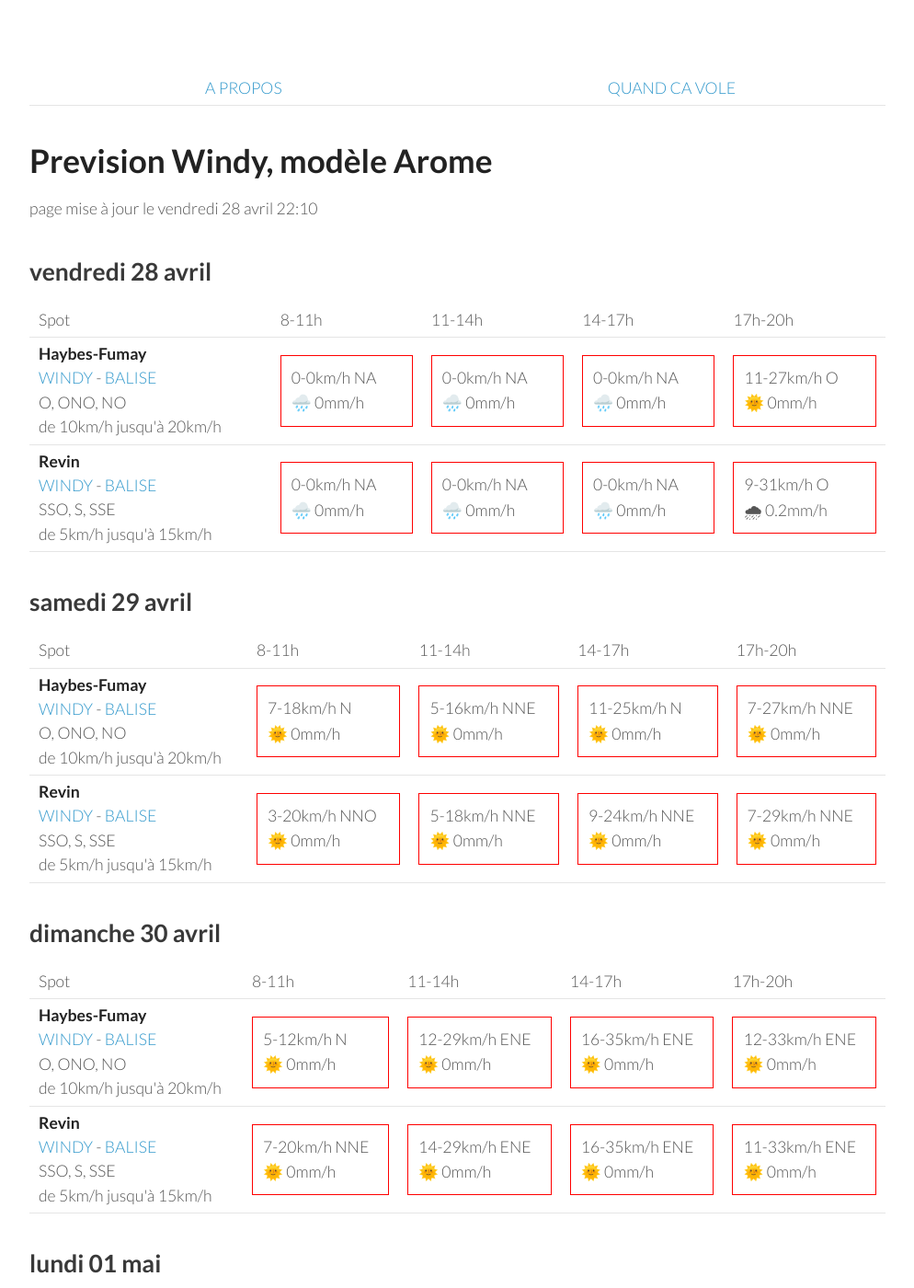
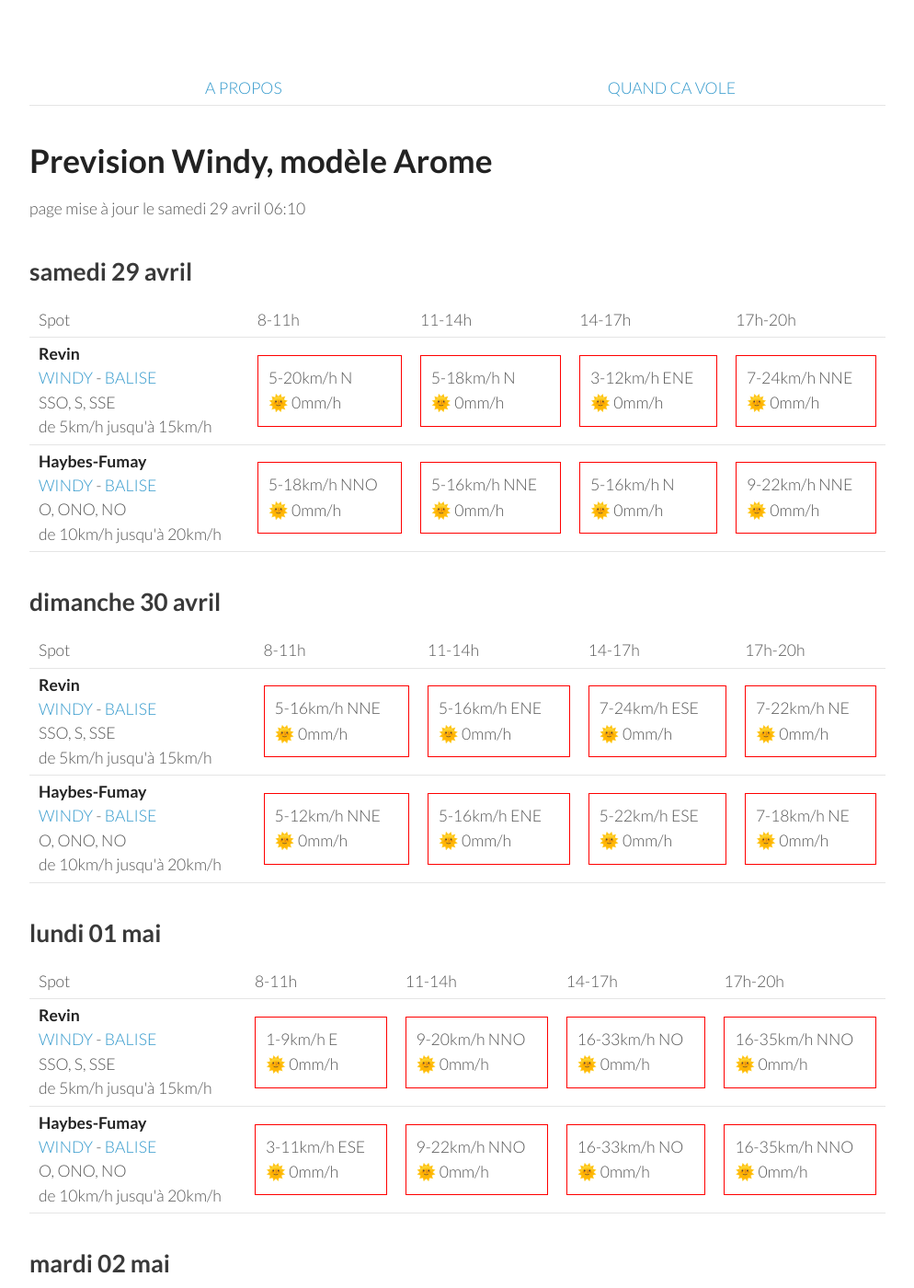
Before and after one commit to parapente-dans-le-nord/parapente-dans-le-nord.github.io, a Jekyll site: the page built from ardennes.markdown, in a window 1280 px wide and 1400 px high. Shown: the whole window at 92% size, without its empty margins (26-1020 px from the left). Built offline with Jekyll 4.4.1, drawn with Linux system fonts in a browser that asks for light colours; some of the changed text lies outside the part shown.

Commit message:
update index.markdown

```diff
--- a/ardennes.markdown
+++ b/ardennes.markdown
@@ -7,42 +7,8 @@ title:  "Tous les spots"
 {: .links}
 
 # Prevision Windy, modèle Arome
-page mise à jour le vendredi 28 avril 22:10
+page mise à jour le samedi 29 avril 06:10
 
-## vendredi 28 avril
-
-{::nomarkdown}
-<table>
-  <tbody>
-    <tr>
-      <td>Spot</td>
-      <td>8-11h</td>
-      <td>11-14h</td>
-      <td>14-17h</td>
-      <td>17h-20h</td>
-    </tr>
-<tr>
-        <td><strong>Haybes-Fumay</strong><br><a href="https://windy.com/49.998/4.715?49.913,4.738,10">WINDY</a> - <span class=""><a href="http://www.balisemeteo.com/balise.php?idBalise=104">BALISE</a> </span><br> <span class="vent-favorable">O, ONO, NO</span><br><span class="force-vent">de 10km/h jusqu'à 20km/h</span> </td>
-
-            <td><div class="not-flyable"><p>0-0km/h NA</p><p>🌧️ 0mm/h</p></div></td>
-            <td><div class="not-flyable"><p>0-0km/h NA</p><p>🌧️ 0mm/h</p></div></td>
-            <td><div class="not-flyable"><p>0-0km/h NA</p><p>🌧️ 0mm/h</p></div></td>
-            <td><div class="not-flyable"><p>11-27km/h O</p><p>🌞 0mm/h</p></div></td>
-
-    </tr>
-<tr>
-        <td><strong>Revin</strong><br><a href="https://windy.com/49.948/4.625?49.543,4.625,8">WINDY</a> - <span class=""><a href="http://www.balisemeteo.com/balise.php?idBalise=5019">BALISE</a> </span><br> <span class="vent-favorable">SSO, S, SSE</span><br><span class="force-vent">de 5km/h jusqu'à 15km/h</span> </td>
-
-            <td><div class="not-flyable"><p>0-0km/h NA</p><p>🌧️ 0mm/h</p></div></td>
-            <td><div class="not-flyable"><p>0-0km/h NA</p><p>🌧️ 0mm/h</p></div></td>
-            <td><div class="not-flyable"><p>0-0km/h NA</p><p>🌧️ 0mm/h</p></div></td>
-            <td><div class="not-flyable"><p>9-31km/h O</p><p>🌧 0.2mm/h</p></div></td>
-
-    </tr>
-
-</tbody>
-</table>
-{:/}
 ## samedi 29 avril
 
 {::nomarkdown}
@@ -56,22 +22,22 @@ page mise à jour le vendredi 28 avril 22:10
       <td>17h-20h</td>
     </tr>
 <tr>
-        <td><strong>Haybes-Fumay</strong><br><a href="https://windy.com/49.998/4.715?49.913,4.738,10">WINDY</a> - <span class=""><a href="http://www.balisemeteo.com/balise.php?idBalise=104">BALISE</a> </span><br> <span class="vent-favorable">O, ONO, NO</span><br><span class="force-vent">de 10km/h jusqu'à 20km/h</span> </td>
+        <td><strong>Revin</strong><br><a href="https://windy.com/49.948/4.625?49.543,4.625,8">WINDY</a> - <span class=""><a href="http://www.balisemeteo.com/balise.php?idBalise=5019">BALISE</a> </span><br> <span class="vent-favorable">SSO, S, SSE</span><br><span class="force-vent">de 5km/h jusqu'à 15km/h</span> </td>
 
-            <td><div class="not-flyable"><p>7-18km/h N</p><p>🌞 0mm/h</p></div></td>
-            <td><div class="not-flyable"><p>5-16km/h NNE</p><p>🌞 0mm/h</p></div></td>
-            <td><div class="not-flyable"><p>11-25km/h N</p><p>🌞 0mm/h</p></div></td>
-            <td><div class="not-flyable"><p>7-27km/h NNE</p><p>🌞 0mm/h</p></div></td>
+            <td><div class="not-flyable"><p>5-20km/h N</p><p>🌞 0mm/h</p></div></td>
+            <td><div class="not-flyable"><p>5-18km/h N</p><p>🌞 0mm/h</p></div></td>
+            <td><div class="not-flyable"><p>3-12km/h ENE</p><p>🌞 0mm/h</p></div></td>
+            <td><div class="not-flyable"><p>7-24km/h NNE</p><p>🌞 0mm/h</p></div></td>
 
 
     </tr>
 <tr>
-        <td><strong>Revin</strong><br><a href="https://windy.com/49.948/4.625?49.543,4.625,8">WINDY</a> - <span class=""><a href="http://www.balisemeteo.com/balise.php?idBalise=5019">BALISE</a> </span><br> <span class="vent-favorable">SSO, S, SSE</span><br><span class="force-vent">de 5km/h jusqu'à 15km/h</span> </td>
+        <td><strong>Haybes-Fumay</strong><br><a href="https://windy.com/49.998/4.715?49.913,4.738,10">WINDY</a> - <span class=""><a href="http://www.balisemeteo.com/balise.php?idBalise=104">BALISE</a> </span><br> <span class="vent-favorable">O, ONO, NO</span><br><span class="force-vent">de 10km/h jusqu'à 20km/h</span> </td>
 
-            <td><div class="not-flyable"><p>3-20km/h NNO</p><p>🌞 0mm/h</p></div></td>
-            <td><div class="not-flyable"><p>5-18km/h NNE</p><p>🌞 0mm/h</p></div></td>
-            <td><div class="not-flyable"><p>9-24km/h NNE</p><p>🌞 0mm/h</p></div></td>
-            <td><div class="not-flyable"><p>7-29km/h NNE</p><p>🌞 0mm/h</p></div></td>
+            <td><div class="not-flyable"><p>5-18km/h NNO</p><p>🌞 0mm/h</p></div></td>
+            <td><div class="not-flyable"><p>5-16km/h NNE</p><p>🌞 0mm/h</p></div></td>
+            <td><div class="not-flyable"><p>5-16km/h N</p><p>🌞 0mm/h</p></div></td>
+            <td><div class="not-flyable"><p>9-22km/h NNE</p><p>🌞 0mm/h</p></div></td>
 
 
     </tr>
@@ -92,22 +58,22 @@ page mise à jour le vendredi 28 avril 22:10
       <td>17h-20h</td>
     </tr>
 <tr>
-        <td><strong>Haybes-Fumay</strong><br><a href="https://windy.com/49.998/4.715?49.913,4.738,10">WINDY</a> - <span class=""><a href="http://www.balisemeteo.com/balise.php?idBalise=104">BALISE</a> </span><br> <span class="vent-favorable">O, ONO, NO</span><br><span class="force-vent">de 10km/h jusqu'à 20km/h</span> </td>
+        <td><strong>Revin</strong><br><a href="https://windy.com/49.948/4.625?49.543,4.625,8">WINDY</a> - <span class=""><a href="http://www.balisemeteo.com/balise.php?idBalise=5019">BALISE</a> </span><br> <span class="vent-favorable">SSO, S, SSE</span><br><span class="force-vent">de 5km/h jusqu'à 15km/h</span> </td>
 
-            <td><div class="not-flyable"><p>5-12km/h N</p><p>🌞 0mm/h</p></div></td>
-            <td><div class="not-flyable"><p>12-29km/h ENE</p><p>🌞 0mm/h</p></div></td>
-            <td><div class="not-flyable"><p>16-35km/h ENE</p><p>🌞 0mm/h</p></div></td>
-            <td><div class="not-flyable"><p>12-33km/h ENE</p><p>🌞 0mm/h</p></div></td>
+            <td><div class="not-flyable"><p>5-16km/h NNE</p><p>🌞 0mm/h</p></div></td>
+            <td><div class="not-flyable"><p>5-16km/h ENE</p><p>🌞 0mm/h</p></div></td>
+            <td><div class="not-flyable"><p>7-24km/h ESE</p><p>🌞 0mm/h</p></div></td>
+            <td><div class="not-flyable"><p>7-22km/h NE</p><p>🌞 0mm/h</p></div></td>
 
 
     </tr>
 <tr>
-        <td><strong>Revin</strong><br><a href="https://windy.com/49.948/4.625?49.543,4.625,8">WINDY</a> - <span class=""><a href="http://www.balisemeteo.com/balise.php?idBalise=5019">BALISE</a> </span><br> <span class="vent-favorable">SSO, S, SSE</span><br><span class="force-vent">de 5km/h jusqu'à 15km/h</span> </td>
+        <td><strong>Haybes-Fumay</strong><br><a href="https://windy.com/49.998/4.715?49.913,4.738,10">WINDY</a> - <span class=""><a href="http://www.balisemeteo.com/balise.php?idBalise=104">BALISE</a> </span><br> <span class="vent-favorable">O, ONO, NO</span><br><span class="force-vent">de 10km/h jusqu'à 20km/h</span> </td>
 
-            <td><div class="not-flyable"><p>7-20km/h NNE</p><p>🌞 0mm/h</p></div></td>
-            <td><div class="not-flyable"><p>14-29km/h ENE</p><p>🌞 0mm/h</p></div></td>
-            <td><div class="not-flyable"><p>16-35km/h ENE</p><p>🌞 0mm/h</p></div></td>
-            <td><div class="not-flyable"><p>11-33km/h ENE</p><p>🌞 0mm/h</p></div></td>
+            <td><div class="not-flyable"><p>5-12km/h NNE</p><p>🌞 0mm/h</p></div></td>
+            <td><div class="not-flyable"><p>5-16km/h ENE</p><p>🌞 0mm/h</p></div></td>
+            <td><div class="not-flyable"><p>5-22km/h ESE</p><p>🌞 0mm/h</p></div></td>
+            <td><div class="not-flyable"><p>7-18km/h NE</p><p>🌞 0mm/h</p></div></td>
 
 
     </tr>
@@ -128,22 +94,22 @@ page mise à jour le vendredi 28 avril 22:10
       <td>17h-20h</td>
     </tr>
 <tr>
-        <td><strong>Haybes-Fumay</strong><br><a href="https://windy.com/49.998/4.715?49.913,4.738,10">WINDY</a> - <span class=""><a href="http://www.balisemeteo.com/balise.php?idBalise=104">BALISE</a> </span><br> <span class="vent-favorable">O, ONO, NO</span><br><span class="force-vent">de 10km/h jusqu'à 20km/h</span> </td>
+        <td><strong>Revin</strong><br><a href="https://windy.com/49.948/4.625?49.543,4.625,8">WINDY</a> - <span class=""><a href="http://www.balisemeteo.com/balise.php?idBalise=5019">BALISE</a> </span><br> <span class="vent-favorable">SSO, S, SSE</span><br><span class="force-vent">de 5km/h jusqu'à 15km/h</span> </td>
 
-            <td><div class="not-flyable"><p>3-14km/h SE</p><p>🌞 0mm/h</p></div></td>
-            <td><div class="not-flyable"><p>3-12km/h NO</p><p>🌞 0mm/h</p></div></td>
-            <td><div class="not-flyable"><p>9-22km/h NNO</p><p>🌧 0.2mm/h</p></div></td>
-            <td><div class="not-flyable"><p>14-29km/h NNO</p><p>🌞 0mm/h</p></div></td>
+            <td><div class="not-flyable"><p>1-9km/h E</p><p>🌞 0mm/h</p></div></td>
+            <td><div class="not-flyable"><p>9-20km/h NNO</p><p>🌞 0mm/h</p></div></td>
+            <td><div class="not-flyable"><p>16-33km/h NO</p><p>🌞 0mm/h</p></div></td>
+            <td><div class="not-flyable"><p>16-35km/h NNO</p><p>🌞 0mm/h</p></div></td>
 
 
     </tr>
 <tr>
-        <td><strong>Revin</strong><br><a href="https://windy.com/49.948/4.625?49.543,4.625,8">WINDY</a> - <span class=""><a href="http://www.balisemeteo.com/balise.php?idBalise=5019">BALISE</a> </span><br> <span class="vent-favorable">SSO, S, SSE</span><br><span class="force-vent">de 5km/h jusqu'à 15km/h</span> </td>
+        <td><strong>Haybes-Fumay</strong><br><a href="https://windy.com/49.998/4.715?49.913,4.738,10">WINDY</a> - <span class=""><a href="http://www.balisemeteo.com/balise.php?idBalise=104">BALISE</a> </span><br> <span class="vent-favorable">O, ONO, NO</span><br><span class="force-vent">de 10km/h jusqu'à 20km/h</span> </td>
 
-            <td><div class="not-flyable"><p>3-12km/h SE</p><p>🌞 0mm/h</p></div></td>
-            <td><div class="not-flyable"><p>3-12km/h NO</p><p>🌞 0mm/h</p></div></td>
-            <td><div class="not-flyable"><p>9-22km/h NNO</p><p>🌧 0.2mm/h</p></div></td>
-            <td><div class="not-flyable"><p>14-29km/h NNO</p><p>🌞 0mm/h</p></div></td>
+            <td><div class="not-flyable"><p>3-11km/h ESE</p><p>🌞 0mm/h</p></div></td>
+            <td><div class="not-flyable"><p>9-22km/h NNO</p><p>🌞 0mm/h</p></div></td>
+            <td><div class="not-flyable"><p>16-33km/h NO</p><p>🌞 0mm/h</p></div></td>
+            <td><div class="not-flyable"><p>16-35km/h NNO</p><p>🌞 0mm/h</p></div></td>
 
 
     </tr>
@@ -164,21 +130,21 @@ page mise à jour le vendredi 28 avril 22:10
       <td>17h-20h</td>
     </tr>
 <tr>
-        <td><strong>Revin</strong><br><a href="https://windy.com/49.948/4.625?49.543,4.625,8">WINDY</a> - <span class=""><a href="http://www.balisemeteo.com/balise.php?idBalise=5019">BALISE</a> </span><br> <span class="vent-favorable">SSO, S, SSE</span><br><span class="force-vent">de 5km/h jusqu'à 15km/h</span> </td>
+        <td><strong>Haybes-Fumay</strong><br><a href="https://windy.com/49.998/4.715?49.913,4.738,10">WINDY</a> - <span class=""><a href="http://www.balisemeteo.com/balise.php?idBalise=104">BALISE</a> </span><br> <span class="vent-favorable">O, ONO, NO</span><br><span class="force-vent">de 10km/h jusqu'à 20km/h</span> </td>
 
-            <td><div class="not-flyable"><p>18-35km/h N</p><p>🌧 0.2mm/h</p></div></td>
-            <td><div class="not-flyable"><p>18-38km/h N</p><p>🌞 0mm/h</p></div></td>
-            <td><div class="not-flyable"><p>18-38km/h N</p><p>🌞 0mm/h</p></div></td>
+            <td><div class="not-flyable"><p>11-25km/h N</p><p>🌞 0mm/h</p></div></td>
+            <td><div class="not-flyable"><p>12-27km/h NNO</p><p>🌞 0mm/h</p></div></td>
+            <td><div class="not-flyable"><p>18-37km/h N</p><p>🌞 0mm/h</p></div></td>
             <td><div class="not-flyable"><p>18-38km/h N</p><p>🌞 0mm/h</p></div></td>
 
 
     </tr>
 <tr>
-        <td><strong>Haybes-Fumay</strong><br><a href="https://windy.com/49.998/4.715?49.913,4.738,10">WINDY</a> - <span class=""><a href="http://www.balisemeteo.com/balise.php?idBalise=104">BALISE</a> </span><br> <span class="vent-favorable">O, ONO, NO</span><br><span class="force-vent">de 10km/h jusqu'à 20km/h</span> </td>
+        <td><strong>Revin</strong><br><a href="https://windy.com/49.948/4.625?49.543,4.625,8">WINDY</a> - <span class=""><a href="http://www.balisemeteo.com/balise.php?idBalise=5019">BALISE</a> </span><br> <span class="vent-favorable">SSO, S, SSE</span><br><span class="force-vent">de 5km/h jusqu'à 15km/h</span> </td>
 
-            <td><div class="not-flyable"><p>18-35km/h N</p><p>🌧 0.2mm/h</p></div></td>
-            <td><div class="not-flyable"><p>16-38km/h N</p><p>🌧 0.2mm/h</p></div></td>
-            <td><div class="not-flyable"><p>18-37km/h N</p><p>🌞 0mm/h</p></div></td>
+            <td><div class="not-flyable"><p>12-25km/h N</p><p>🌞 0mm/h</p></div></td>
+            <td><div class="not-flyable"><p>14-29km/h N</p><p>🌞 0mm/h</p></div></td>
+            <td><div class="not-flyable"><p>18-38km/h N</p><p>🌞 0mm/h</p></div></td>
             <td><div class="not-flyable"><p>18-38km/h N</p><p>🌞 0mm/h</p></div></td>
 
 
```
